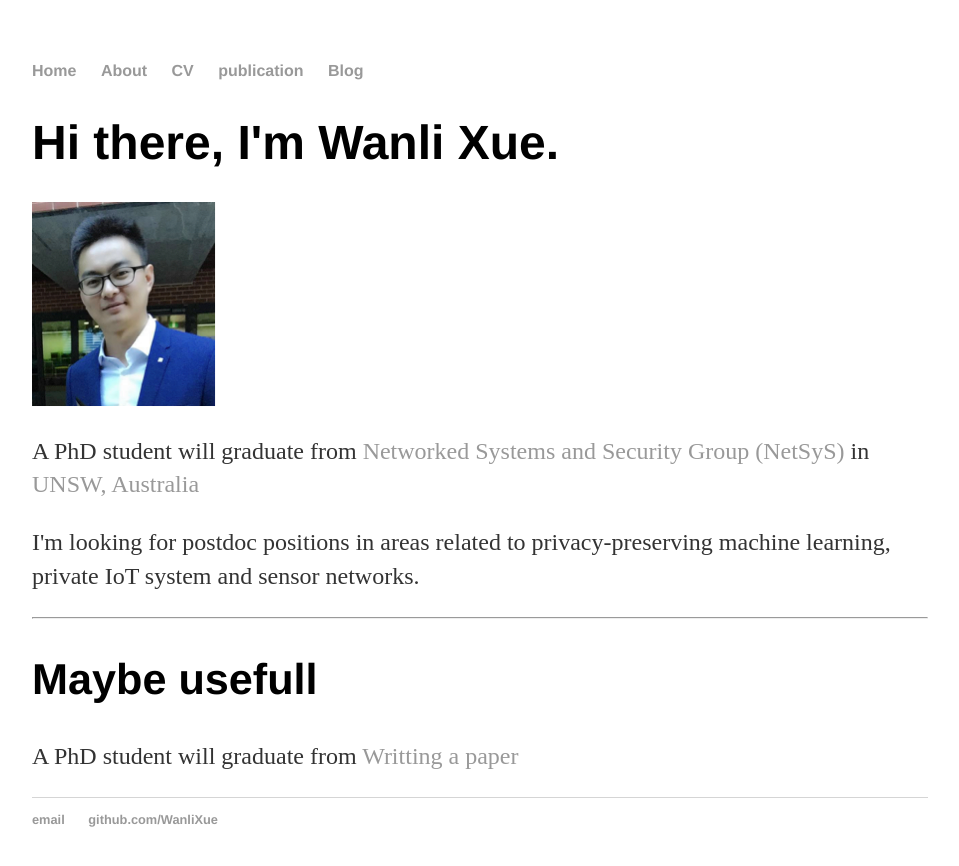
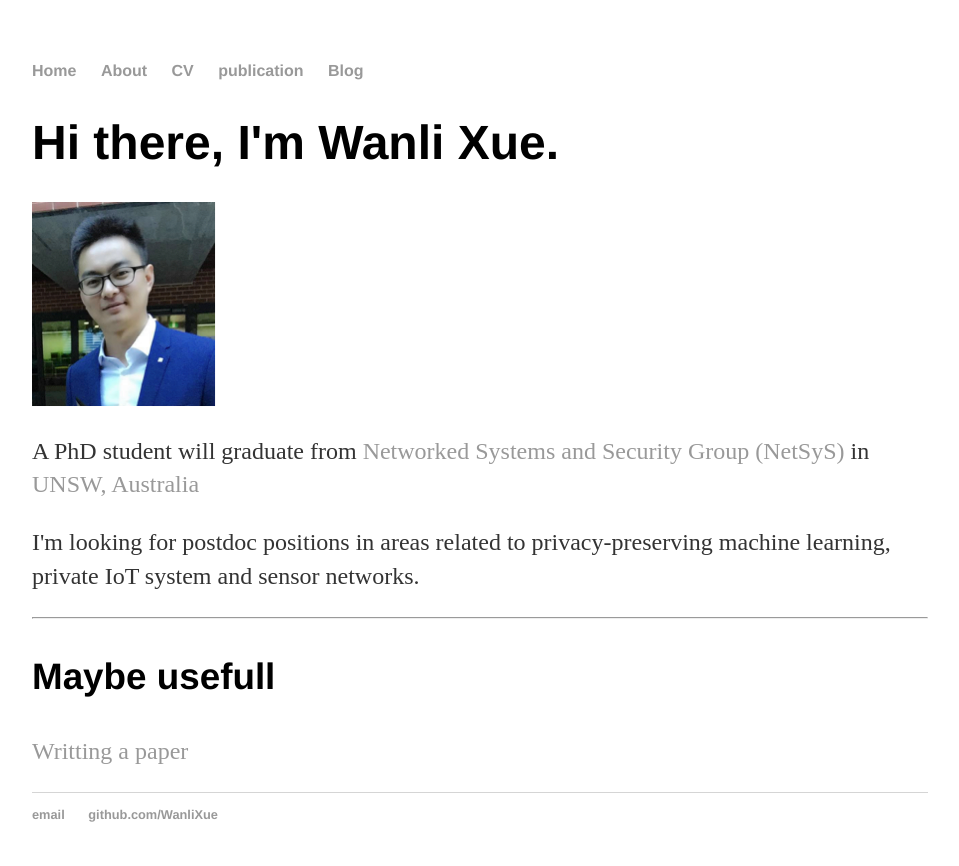
Before and after one commit to WanliXue/WanliXue.github.io, a Jekyll site: the page built from index.html, in a window 1280 px wide. Shown: the top 866 px of the page, without its empty margins (160-1119 px from the left). Built offline with Jekyll 4.4.1, drawn with Linux system fonts in a browser that asks for light colours.

Commit message:
Update index.html

```diff
--- a/index.html
+++ b/index.html
@@ -15,9 +15,9 @@ title: Wanli Xue's home page
 
 
 
-<h2>Maybe usefull</h2>
+<h3>Maybe usefull</h3>
 
-<p>A PhD student will graduate from <a href="https://www.usenix.org/legacy/event/samples/submit/advice.html">Writting a paper</a></p>
+<p><a href="https://www.usenix.org/legacy/event/samples/submit/advice.html">Writting a paper</a></p>
 
 
 </div>
```
